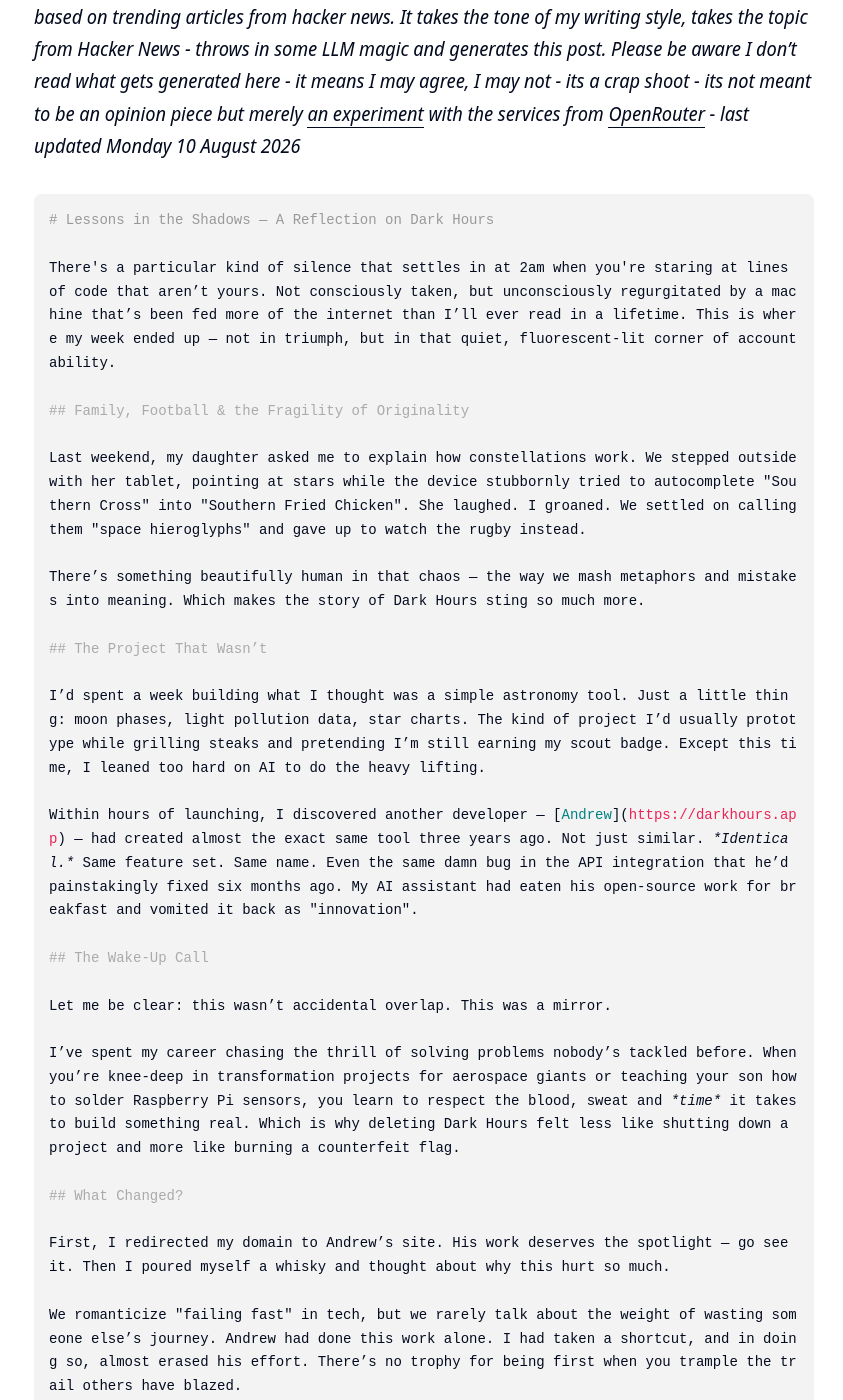
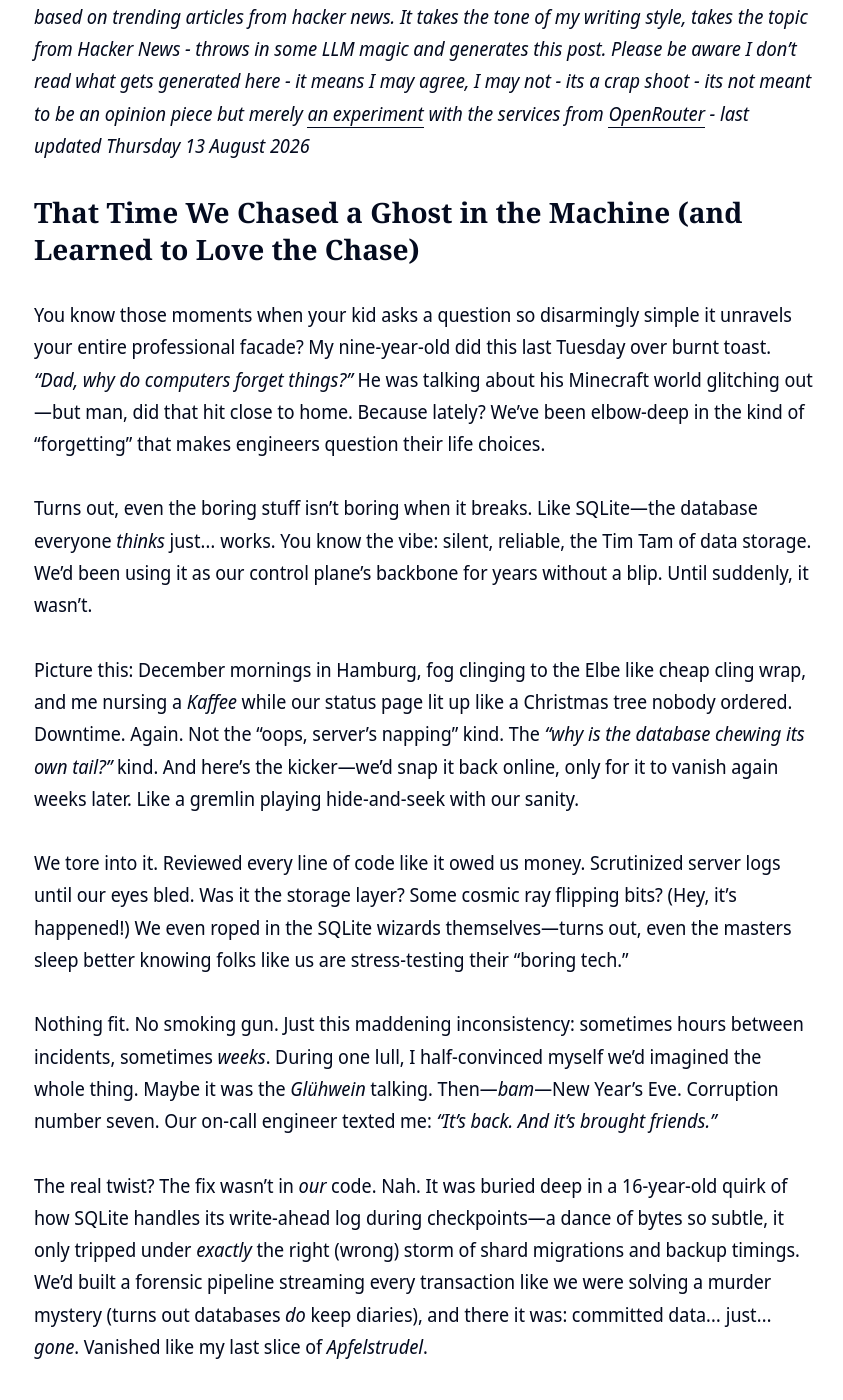
Before and after one commit to clintjb/clintjb.github.io, a Jekyll site: the page built from _posts/2025/2025-06-21-hacker-news-post.md, in a window 1280 px wide and 1400 px high, scrolled down 939 px. Shown: the whole window, without its empty margins (216-1059 px from the left). Built offline with Jekyll 4.4.1, drawn with Linux system fonts in a browser that asks for light colours; nearby versions of some CDN libraries; some of the changed text lies outside the part shown.

Commit message:
Updated Weekly Post

````diff
--- a/_posts/2025/2025-06-21-hacker-news-post.md
+++ b/_posts/2025/2025-06-21-hacker-news-post.md
@@ -11,52 +11,28 @@ image: '/images/posts/2025/weekly.jpg'
 ---
 ![](/images/posts/2025/weekly.jpg)
 
-_⚠️ **THIS POST IS GENERATED WITH LLMs**: This post is newly generated a few times a week based on trending articles from hacker news. It takes the tone of my writing style, takes the topic from Hacker News - throws in some LLM magic and generates this post. Please be aware I don't read what gets generated here - it means I may agree, I may not - its a crap shoot - its not meant to be an opinion piece but merely [an experiment](https://github.com/clintjb/Weekly-Post) with the services from [OpenRouter](https://openrouter.ai) - last updated Monday 10 August 2026_
+_⚠️ **THIS POST IS GENERATED WITH LLMs**: This post is newly generated a few times a week based on trending articles from hacker news. It takes the tone of my writing style, takes the topic from Hacker News - throws in some LLM magic and generates this post. Please be aware I don't read what gets generated here - it means I may agree, I may not - its a crap shoot - its not meant to be an opinion piece but merely [an experiment](https://github.com/clintjb/Weekly-Post) with the services from [OpenRouter](https://openrouter.ai) - last updated Thursday 13 August 2026_
 
-```markdown
-# Lessons in the Shadows — A Reflection on Dark Hours
+## That Time We Chased a Ghost in the Machine (and Learned to Love the Chase)
 
-There's a particular kind of silence that settles in at 2am when you're staring at lines of code that aren’t yours. Not consciously taken, but unconsciously regurgitated by a machine that’s been fed more of the internet than I’ll ever read in a lifetime. This is where my week ended up — not in triumph, but in that quiet, fluorescent-lit corner of accountability.
+You know those moments when your kid asks a question so disarmingly simple it unravels your entire professional facade? My nine-year-old did this last Tuesday over burnt toast. *“Dad, why do computers forget things?”* He was talking about his Minecraft world glitching out—but man, did that hit close to home. Because lately? We’ve been elbow-deep in the kind of “forgetting” that makes engineers question their life choices.
 
-## Family, Football & the Fragility of Originality
+Turns out, even the boring stuff isn’t boring when it breaks. Like SQLite—the database everyone *thinks* just… works. You know the vibe: silent, reliable, the Tim Tam of data storage. We’d been using it as our control plane’s backbone for years without a blip. Until suddenly, it wasn’t.
 
-Last weekend, my daughter asked me to explain how constellations work. We stepped outside with her tablet, pointing at stars while the device stubbornly tried to autocomplete "Southern Cross" into "Southern Fried Chicken". She laughed. I groaned. We settled on calling them "space hieroglyphs" and gave up to watch the rugby instead.
+Picture this: December mornings in Hamburg, fog clinging to the Elbe like cheap cling wrap, and me nursing a *Kaffee* while our status page lit up like a Christmas tree nobody ordered. Downtime. Again. Not the “oops, server’s napping” kind. The *“why is the database chewing its own tail?”* kind. And here’s the kicker—we’d snap it back online, only for it to vanish again weeks later. Like a gremlin playing hide-and-seek with our sanity.
 
-There’s something beautifully human in that chaos — the way we mash metaphors and mistakes into meaning. Which makes the story of Dark Hours sting so much more.
+We tore into it. Reviewed every line of code like it owed us money. Scrutinized server logs until our eyes bled. Was it the storage layer? Some cosmic ray flipping bits? (Hey, it’s happened!) We even roped in the SQLite wizards themselves—turns out, even the masters sleep better knowing folks like us are stress-testing their “boring tech.”
 
-## The Project That Wasn’t
+Nothing fit. No smoking gun. Just this maddening inconsistency: sometimes hours between incidents, sometimes *weeks*. During one lull, I half-convinced myself we’d imagined the whole thing. Maybe it was the *Glühwein* talking. Then—*bam*—New Year’s Eve. Corruption number seven. Our on-call engineer texted me: *“It’s back. And it’s brought friends.”*
 
-I’d spent a week building what I thought was a simple astronomy tool. Just a little thing: moon phases, light pollution data, star charts. The kind of project I’d usually prototype while grilling steaks and pretending I’m still earning my scout badge. Except this time, I leaned too hard on AI to do the heavy lifting.
+The real twist? The fix wasn’t in *our* code. Nah. It was buried deep in a 16-year-old quirk of how SQLite handles its write-ahead log during checkpoints—a dance of bytes so subtle, it only tripped under *exactly* the right (wrong) storm of shard migrations and backup timings. We’d built a forensic pipeline streaming every transaction like we were solving a murder mystery (turns out databases *do* keep diaries), and there it was: committed data… just… *gone*. Vanished like my last slice of *Apfelstrudel*.
 
-Within hours of launching, I discovered another developer — [Andrew](https://darkhours.app) — had created almost the exact same tool three years ago. Not just similar. *Identical.* Same feature set. Same name. Even the same damn bug in the API integration that he’d painstakingly fixed six months ago. My AI assistant had eaten his open-source work for breakfast and vomited it back as "innovation".
+What got us through? Two things. First, stubborn optimism. (Thanks, Lean training—you really do live this stuff or you die trying.) Second, letting the team geek out *together*. I’ll never forget the 3 a.m. Slack thread where our junior dev spotted a pattern in the WAL files while eating cold *Döner* leftovers. That’s the magic—when “database corruption” becomes a shared puzzle, not a panic trigger.
 
-## The Wake-Up Call
+We’re stable now. Mostly because we stopped fighting the ghost and started *understanding* it. Patched SQLite, automated recovery like it’s second nature, and honestly? I’ve got weirdly fond memories of those months. Not the downtime—never that—but the *hunt*. The way we’d huddle over Grafana dashboards like it was Sunday footy, arguing theories with the passion of debating the best BBQ rub. (Pro tip: if your team’s debating transaction isolation levels over *Bratwurst*, you’ve built something special.)
 
-Let me be clear: this wasn’t accidental overlap. This was a mirror.
+Funny how the toughest bugs teach you the most. Like that time my son and I tried automating his Fortnite stats using GitHub Actions—only for his API key to expire mid-script. We stared at the error, sighed, then rebuilt it over pancakes. Some fixes take patience. Some take two engineers and a plate of *Kartoffelpuffer*.
 
-I’ve spent my career chasing the thrill of solving problems nobody’s tackled before. When you’re knee-deep in transformation projects for aerospace giants or teaching your son how to solder Raspberry Pi sensors, you learn to respect the blood, sweat and *time* it takes to build something real. Which is why deleting Dark Hours felt less like shutting down a project and more like burning a counterfeit flag.
+So here’s my toast to the gremlins: may your corruptions be rare, your rollbacks painless, and your team the kind that laughs while debugging at 3 a.m. Because in the end? It’s never really about the code. It’s about who you’re elbow-deep in the mud with.
 
-## What Changed?
-
-First, I redirected my domain to Andrew’s site. His work deserves the spotlight — go see it. Then I poured myself a whisky and thought about why this hurt so much.
-
-We romanticize "failing fast" in tech, but we rarely talk about the weight of wasting someone else’s journey. Andrew had done this work alone. I had taken a shortcut, and in doing so, almost erased his effort. There’s no trophy for being first when you trample the trail others have blazed.
-
-## Moving Forward
-
-I’ve always believed tools should be bridges, not barriers. So here’s my reset:
-
-- **No more AI crutches**: I’ll use it for debugging or learning syntax, but never to write core functionality.
-- **Double-check everything**: If a tool feels "too easy", I’ll spend twice as long Googling for ghosts.
-- **Name changes are soul changes**: If I relaunch something similar (unlikely), it’ll be called *Shadows* — a reminder that every bright idea casts a dark history somewhere.
-
-## Final Thoughts
-
-The other night, I showed my daughter Andrew’s version of Dark Hours. She frowned and said, “So… you stole his homework?” I winced. Then she added, “But at least you apologized. That gets you extra credit, right?”
-
-Maybe that’s the takeaway. We’re all fumbling through this digital wilderness, but the compass points that matter haven’t changed: honesty, humility, and occasionally, knowing when to pour a drink, delete a GitHub repo, and start over.
-
-Cheers to Andrew for building something real.
-
-And to all of us still learning — may your code be clean, your mistakes be teachable, and your constellations always look slightly less like fried chicken. 🥃
-```
+Now if you’ll excuse me—I’ve got a *quiet whisky* waiting and a status page that’s finally, blessedly, green. 🥃
````
Also changed, not shown: images/posts/2025/weekly.jpg.
